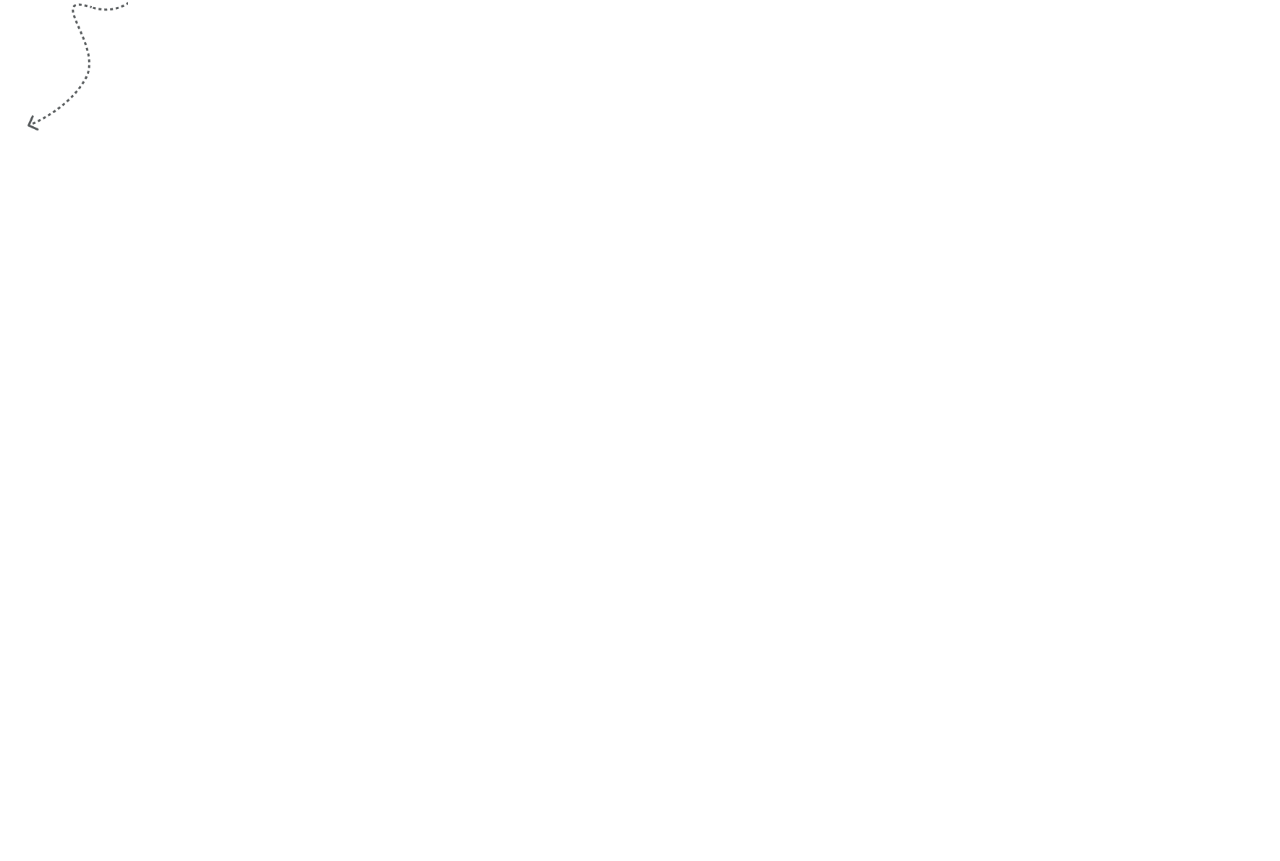
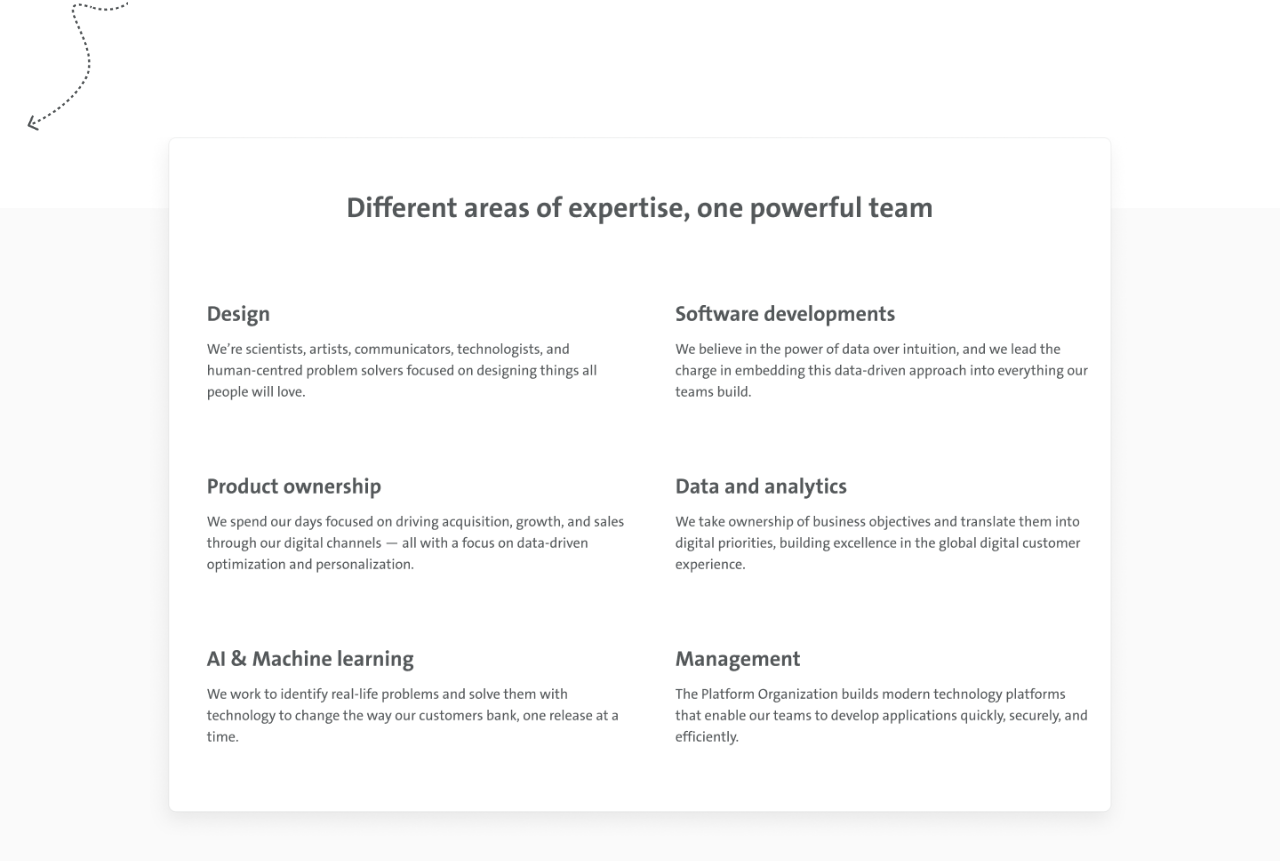
Before and after one commit to momadAB/Boubyan-Bank-Page, a Next.js app: page / in a window 1280 px wide. Shown: the part 1659-2520 px from the top of the page. Before the commit the page ends 1796 px from the top, so only its background shows below. Built offline with nearby package versions, Linux system fonts and the light colour scheme.

Commit message:
Part 2 pre merge

```diff
--- a/src/app/page.js
+++ b/src/app/page.js
@@ -5,6 +5,7 @@ import Group19 from "../ImgAssets/Group19.png";
 import Group17 from "../ImgAssets/Group17.png";
 import Path2 from "../ImgAssets/Path2.png";
 import Path8 from "../ImgAssets/Path8.png";
+import Group37 from "../ImgAssets/Group37.png";
 
 export default function Home() {
   return (
@@ -68,6 +69,14 @@ export default function Home() {
           />
         </div>
       </div>
+      <Image
+        src={Group37}
+        alt="Picture of Group37"
+        width={0}
+        height={0}
+        sizes="100vw"
+        style={{ width: "100%", height: "auto" }}
+      />
     </div>
   );
 }
```
Also changed, not shown: src/ImgAssets/Group37.png (added).
